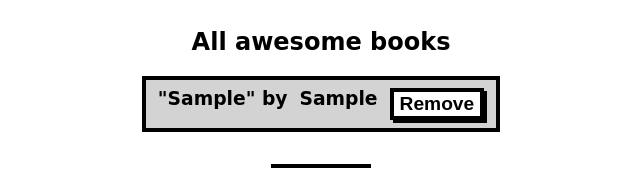
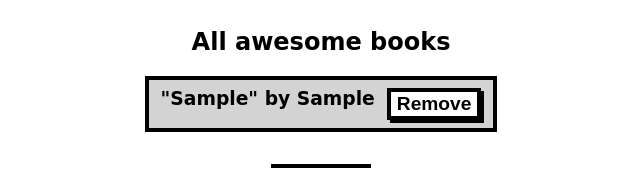
Before and after one commit to NayanKaran/Awesome-books, a website: page index.html in a window 1280 px wide. Both pictures are taken after typing "Sample", "Sample" into the empty fields and a click on the button "Add". Shown: the top 173 px of the page, 319-959 px from the left. Drawn offline with Linux system fonts and the light colour scheme.

Commit message:
Optimise code for better user experience.

```diff
--- a/index.css
+++ b/index.css
@@ -52,7 +52,7 @@ button {
   font-size: larger;
   font-weight: bold;
   box-shadow: 3px 3px;
-}
+height: fit-content;align-self: center;}
 
 #submit-btn {
   float: right;
@@ -61,11 +61,3 @@ button {
 input {
   border: solid 4px;
 }
-
-#book-list-container > div > h3:nth-child(1)::after {
-  content: '" by';
-}
-
-#book-list-container > div > h3:nth-child(1)::before {
-  content: '"';
-}
--- a/index.js
+++ b/index.js
@@ -29,12 +29,9 @@ class Book {
     const bookContainer = document.createElement('div');
     bookContainer.classList.add('book');
     {
-      const bookTitle = document.createElement('h3');
-      bookTitle.innerText = this.title;
-      bookContainer.appendChild(bookTitle);
-      const bookAuthor = document.createElement('h3');
-      bookAuthor.innerText = this.author;
-      bookContainer.appendChild(bookAuthor);
+      const bookDetails = document.createElement('h3');
+      bookDetails.innerText = `"${this.title}" by ${this.author}`;
+      bookContainer.appendChild(bookDetails);
       const removeBotton = document.createElement('button');
       removeBotton.type = 'button';
       removeBotton.innerText = 'Remove';
```
